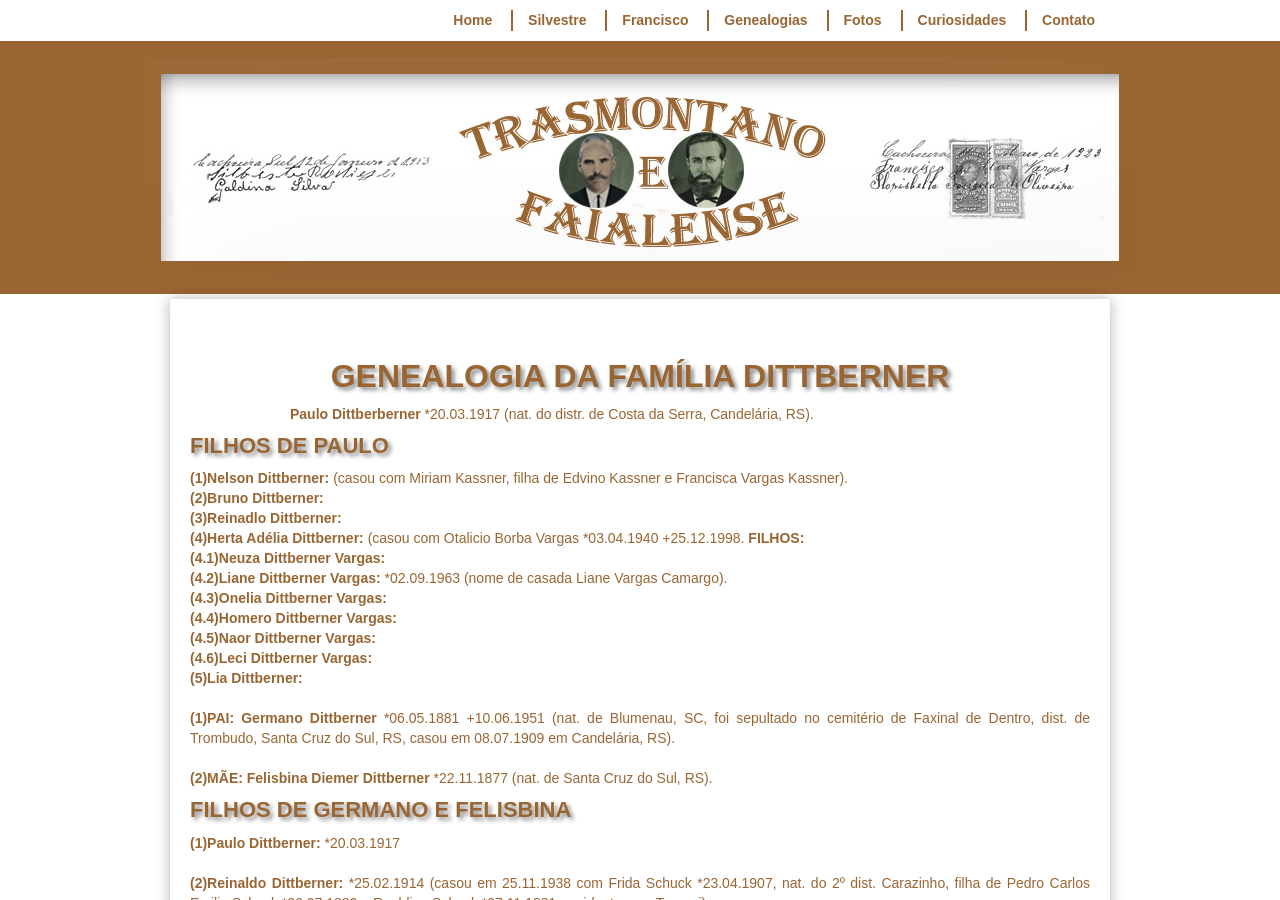
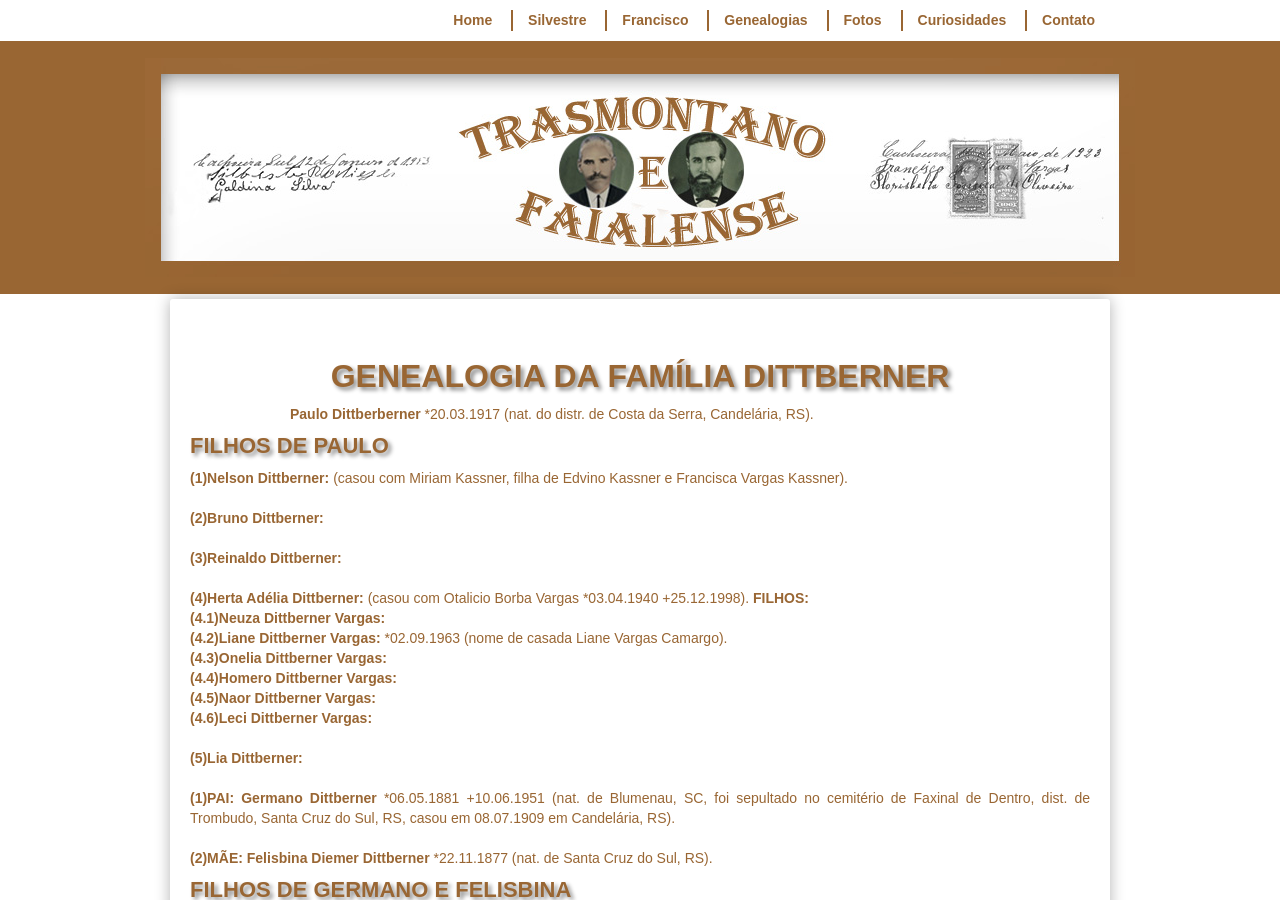
Before and after one commit to claudiovargas1955/claudiovargas1955.github.io, a Jekyll site: the page built from _pages/familia-dittberner.html, in a window 1280 px wide and 900 px high. Built offline with Jekyll 4.4.1, drawn with Linux system fonts in a browser that asks for light colours; some web fonts are replaced.

Commit message:
Update familia-dittberner.html

```diff
--- a/_pages/familia-dittberner.html
+++ b/_pages/familia-dittberner.html
@@ -98,16 +98,16 @@ details[open] summary {color:#996633;
 
 <b><p style="text-indent:100px";/>Paulo Dittberberner </b>*20.03.1917 (nat. do distr. de Costa da Serra, Candelária, RS). <br>
 <h4>FILHOS DE PAULO</h4>
-<p><b>(1)Nelson Dittberner: </b>(casou com Miriam Kassner, filha de Edvino Kassner e Francisca Vargas Kassner). <br>
-<b>(2)Bruno Dittberner: </b><br>
-<b>(3)Reinadlo Dittberner: </b><br>
-<b>(4)Herta Adélia Dittberner: </b>(casou com Otalicio Borba Vargas *03.04.1940 +25.12.1998. <b>FILHOS: </b><br>
+<p><b>(1)Nelson Dittberner: </b>(casou com Miriam Kassner, filha de Edvino Kassner e Francisca Vargas Kassner). <br><br>
+<b>(2)Bruno Dittberner: </b><br><br>
+<b>(3)Reinaldo Dittberner: </b><br><br>
+<b>(4)Herta Adélia Dittberner: </b>(casou com Otalicio Borba Vargas *03.04.1940 +25.12.1998). <b>FILHOS: </b><br>
       <b>(4.1)Neuza Dittberner Vargas:</b><br>
       <b>(4.2)Liane Dittberner Vargas: </b>*02.09.1963 (nome de casada Liane Vargas Camargo).<br>
       <b>(4.3)Onelia Dittberner Vargas: </b></b><br>
       <b>(4.4)Homero Dittberner Vargas: </b><br>
       <b>(4.5)Naor Dittberner Vargas: </b><br>
-      <b>(4.6)Leci Dittberner Vargas: </b><br>
+      <b>(4.6)Leci Dittberner Vargas: </b><br><br>
 <b>(5)Lia Dittberner: </b><br><br>
 
 <b>(1)PAI: Germano Dittberner  </b>*06.05.1881 +10.06.1951 (nat. de Blumenau, SC, foi sepultado no cemitério de Faxinal de Dentro,
```
